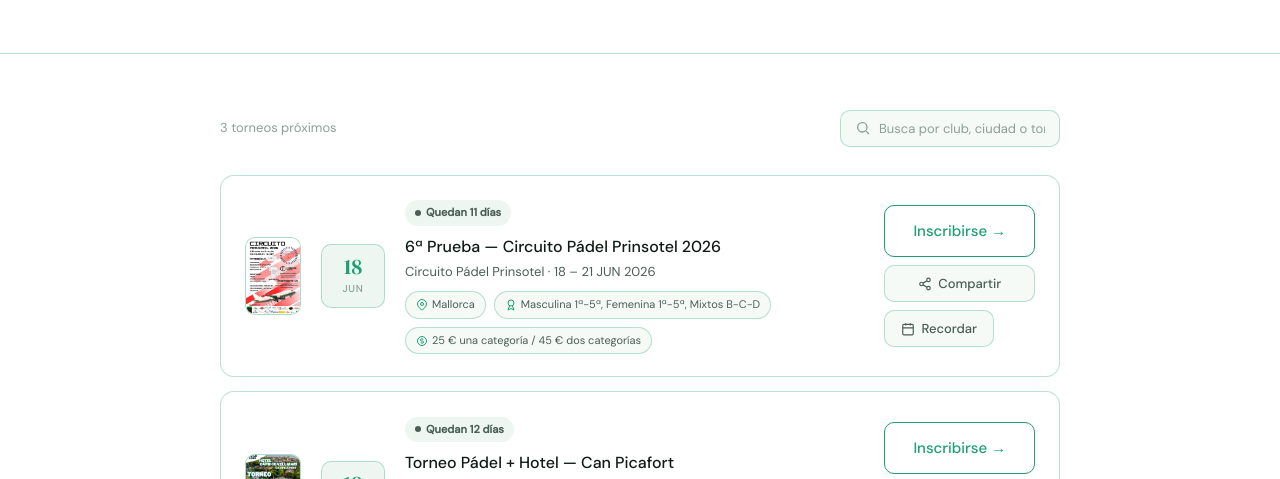
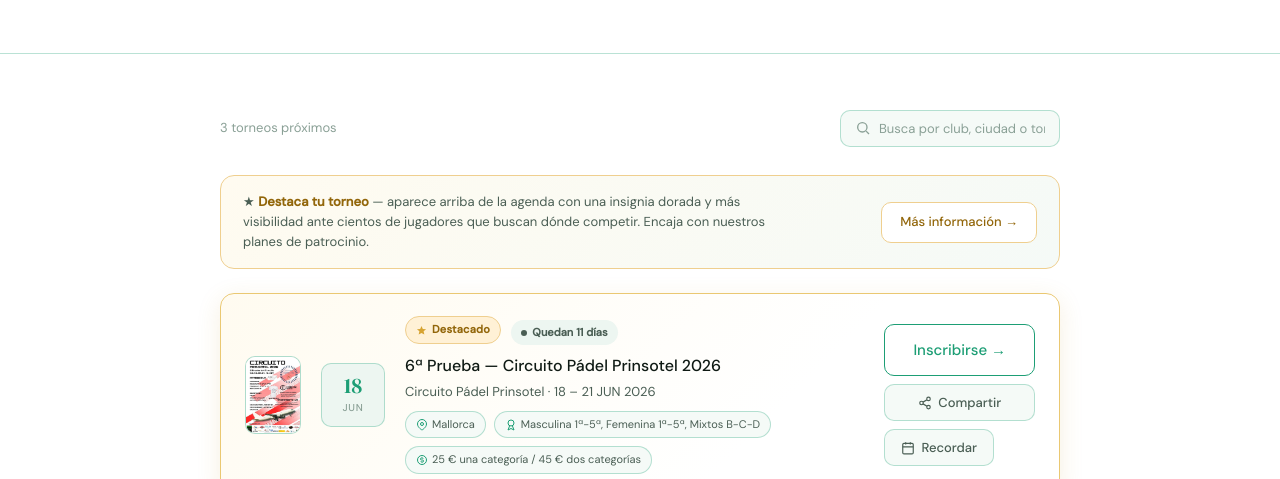
Before and after one commit to Padelenvivo/padelpromos, a website: page agenda.html in a window 1280 px wide. Shown: the part 304-783 px from the top of the page. Drawn offline with Linux system fonts and the light colour scheme.

Commit message:
Anadir seccion de torneos destacados (insignia y aviso de patrocinio)

```diff
--- a/agenda.html
+++ b/agenda.html
@@ -67,8 +67,18 @@
     .agenda-search input { border: none; background: none; outline: none; font-family: 'DM Sans', sans-serif; font-size: 13px; color: var(--text); width: 100%; }
     .agenda-search input::placeholder { color: var(--text3); }
 
-    .tcard { background: var(--bg); border: 0.5px solid var(--border2); border-radius: var(--radius-lg); padding: 22px 24px; margin-bottom: 14px; display: flex; gap: 20px; align-items: center; transition: border-color .2s, transform .15s; }
+    .tcard { background: var(--bg); border: 0.5px solid var(--border2); border-radius: var(--radius-lg); padding: 22px 24px; margin-bottom: 14px; display: flex; gap: 20px; align-items: center; transition: border-color .2s, transform .15s; position: relative; }
     .tcard:hover { border-color: var(--g); transform: translateY(-2px); }
+    .tcard.destacado { border-color: #EAC872; background: linear-gradient(135deg, #FFFBF0 0%, #ffffff 65%); box-shadow: 0 6px 24px rgba(199,151,39,.14); }
+    .tcard.destacado:hover { border-color: #D6A84A; }
+    .tbadge-featured { display: inline-flex; align-items: center; gap: 5px; font-size: 11px; font-weight: 600; letter-spacing: .02em; color: #92660A; background: #FFF1D6; border: 0.5px solid #EFCF8F; padding: 4px 10px; border-radius: 20px; margin-bottom: 8px; margin-right: 6px; }
+    .tbadge-featured svg { width: 11px; height: 11px; fill: #D6A331; flex-shrink: 0; }
+
+    .featured-cta { display: flex; align-items: center; justify-content: space-between; gap: 14px; flex-wrap: wrap; background: linear-gradient(135deg, #FFFBF0 0%, var(--bg2) 100%); border: 0.5px solid #EFCF8F; border-radius: var(--radius-lg); padding: 16px 22px; margin-bottom: 24px; }
+    .featured-cta p { font-size: 13px; color: var(--text2); line-height: 1.55; max-width: 540px; }
+    .featured-cta strong { color: #92660A; }
+    .featured-cta a { flex-shrink: 0; display: inline-flex; align-items: center; gap: 6px; font-size: 13px; font-weight: 500; color: #92660A; text-decoration: none; border: 1.5px solid #EFCF8F; background: #fff; padding: 9px 18px; border-radius: var(--radius); transition: background .2s, border-color .2s; }
+    .featured-cta a:hover { background: #FFF1D6; border-color: #D6A84A; }
     .tposter { flex-shrink: 0; width: 56px; height: 78px; border-radius: var(--radius); overflow: hidden; border: 0.5px solid var(--border2); background: var(--bg3); }
     .tposter img { width: 100%; height: 100%; object-fit: cover; display: block; }
     .tdate { flex-shrink: 0; width: 64px; text-align: center; background: var(--bg3); border: 0.5px solid var(--border2); border-radius: var(--radius); padding: 10px 6px; }
@@ -170,6 +180,11 @@
       <svg viewBox="0 0 24 24" fill="none" stroke="currentColor" stroke-width="2"><circle cx="11" cy="11" r="7"/><line x1="21" y1="21" x2="16.65" y2="16.65"/></svg>
       <input type="text" id="agendaSearch" placeholder="Busca por club, ciudad o torneo…">
     </div>
+  </div>
+
+  <div class="featured-cta">
+    <p>★ <strong>Destaca tu torneo</strong> — aparece arriba de la agenda con una insignia dorada y más visibilidad ante cientos de jugadores que buscan dónde competir. Encaja con nuestros planes de patrocinio.</p>
+    <a href="mailto:hola@padelpromos.es?subject=Quiero%20destacar%20mi%20torneo%20en%20la%20agenda&body=Hola%2C%0A%0AMe%20gustar%C3%ADa%20que%20mi%20torneo%20apareciera%20destacado%20en%20la%20Agenda%20de%20PadelPromos.%20%C2%BFQu%C3%A9%20opciones%20ten%C3%A9is%3F%0A%0AClub%2Forganizador%3A%20%0ATorneo%3A%20%0A%0A%C2%A1Gracias!">Más información →</a>
   </div>
 
   <div id="agendaList"></div>
@@ -274,7 +289,7 @@
     let items = TORNEOS.filter(t => t && t.publicado);
     items = items.map(t => ({ ...t, _fecha: parseFecha(t.fecha_fin) || parseFecha(t.fecha_inicio) }));
     items = items.filter(t => t._fecha && t._fecha >= hoy);
-    items.sort((a, b) => a._fecha - b._fecha);
+    items.sort((a, b) => (b.destacado ? 1 : 0) - (a.destacado ? 1 : 0) || a._fecha - b._fecha);
 
     if (filtro) {
       const q = filtro.trim().toLowerCase();
@@ -299,7 +314,7 @@
     items.forEach((t, idx) => {
       const f = t._fecha;
       const card = document.createElement('div');
-      card.className = 'tcard';
+      card.className = t.destacado ? 'tcard destacado' : 'tcard';
       card.dataset.idx = String(idx);
 
       const pills = [];
@@ -321,6 +336,7 @@
           <div class="tdate-month">${MESES[(parseFecha(t.fecha_inicio) || f).getMonth()]}</div>
         </div>
         <div class="tbody">
+          ${t.destacado ? `<span class="tbadge-featured"><svg viewBox="0 0 24 24"><path d="M12 2l2.9 6.6 7.1.6-5.4 4.7 1.6 7-6.2-3.7-6.2 3.7 1.6-7L2 9.2l7.1-.6z"/></svg>Destacado</span>` : ''}
           ${cuentaAtras(t, hoy)}
           <div class="ttitle">${esc(t.torneo || 'Torneo de pádel')}</div>
           <div class="tclub">${esc(t.club || '')}${t.club ? ' · ' : ''}${esc(fechaTxt)}</div>
--- a/torneos.json
+++ b/torneos.json
@@ -1,5 +1,5 @@
 {
-  "_instrucciones": "Edita esta lista para gestionar la Agenda de Torneos. Cada entrada necesita: club, torneo, fecha_inicio (AAAA-MM-DD), fecha_fin (opcional, AAAA-MM-DD), ciudad, categorias, precio, enlace (inscripción) y publicado (true/false para mostrarlo u ocultarlo sin borrarlo). La agenda solo muestra automáticamente los torneos cuya fecha_fin (o fecha_inicio si no hay fecha_fin) sea igual o posterior a hoy, y los ordena por fecha. La entrada 'Torneo de ejemplo' es solo una demostración: sustitúyela o ponla en publicado=false cuando tengas torneos reales.",
+  "_instrucciones": "Edita esta lista para gestionar la Agenda de Torneos. Cada entrada necesita: club, torneo, fecha_inicio (AAAA-MM-DD), fecha_fin (opcional, AAAA-MM-DD), ciudad, categorias, precio, enlace (inscripción) y publicado (true/false para mostrarlo u ocultarlo sin borrarlo). Opcionalmente, 'destacado': true muestra el torneo con una insignia dorada '★ Destacado' y lo coloca arriba de la lista (pensado como plaza de pago para clubes/organizadores que quieran más visibilidad — ver el aviso 'Destaca tu torneo' en la propia agenda). La agenda solo muestra automáticamente los torneos cuya fecha_fin (o fecha_inicio si no hay fecha_fin) sea igual o posterior a hoy, y los ordena por fecha (los destacados van primero). La entrada 'Torneo de ejemplo' es solo una demostración: sustitúyela o ponla en publicado=false cuando tengas torneos reales.",
   "torneos": [
     {
       "club": "Club Pádel Demo",
@@ -22,6 +22,7 @@
       "precio": "25 € una categoría / 45 € dos categorías",
       "enlace": "https://torneos.sportelia.es/#/tournaments-details/-OsFFvMg1r8lAXt4oV8-/public",
       "imagen": "carteles/cartel-prinsotel-6.jpg",
+      "destacado": true,
       "publicado": true
     },
     {
```
